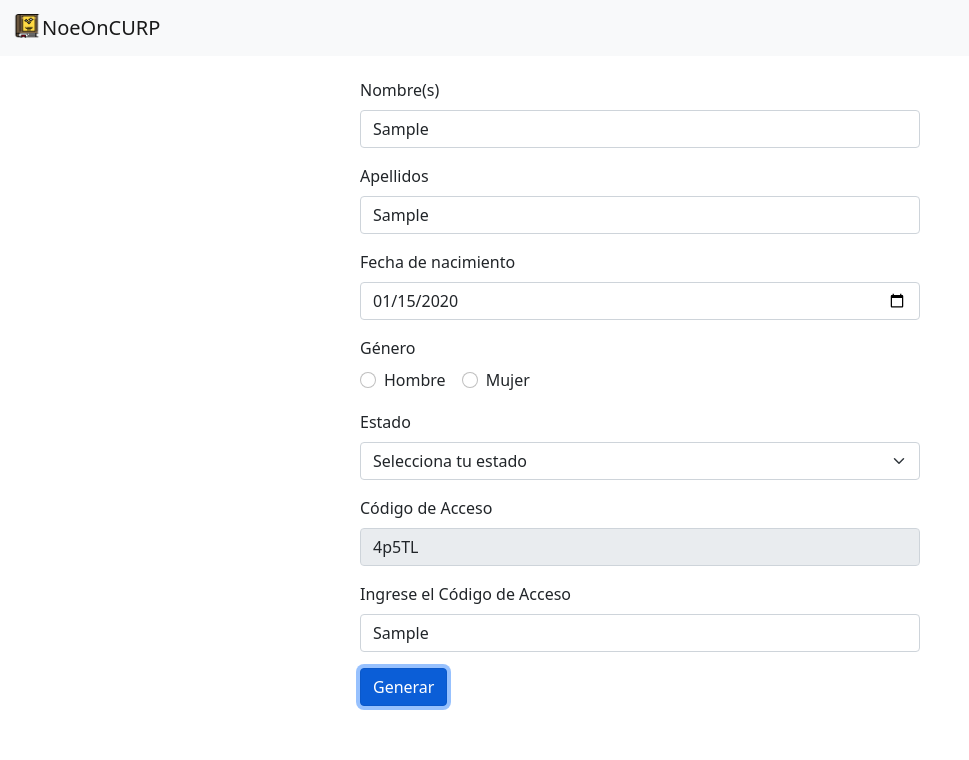
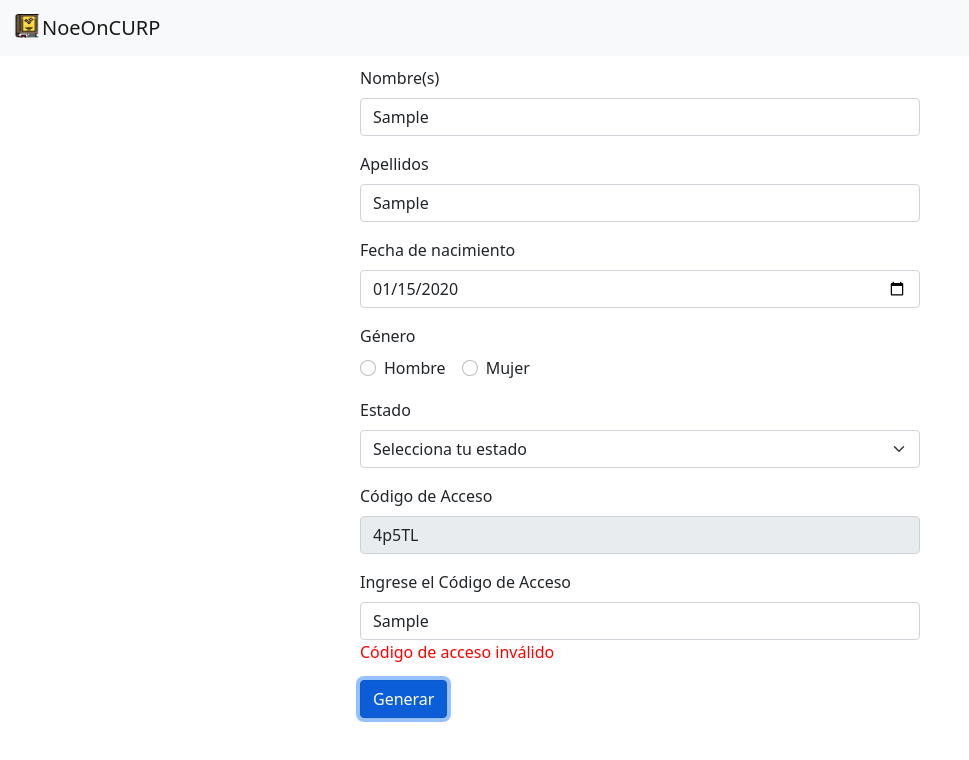
Before and after one commit to NoeOnDev/Generate-CURP-MX, a React (Vite) app: page / in a window 1280 px wide. Both pictures are taken after typing "Sample", "Sample", "2020-01-15", "Sample" into the empty fields and a click on the button "Generar". Shown: the top 760 px of the page, without its empty margins (0-969 px from the left). Built offline with nearby package versions, Linux system fonts and the light colour scheme.

Commit message:
Agregados estilos para mostrar mensajes de error y éxito en el formulario de generación de CURP

```diff
--- a/src/assets/styles/generateForm.module.css
+++ b/src/assets/styles/generateForm.module.css
@@ -30,3 +30,7 @@ body {
 .curp {
     color: green;
 }
+
+.error {
+    color: red;
+}
--- a/src/components/generateFORM.jsx
+++ b/src/components/generateFORM.jsx
@@ -91,9 +91,8 @@ function GenerateCurpForm() {
         if (isValidCode) {
             const curpData = generateCurp(formData);
             setCurp(curpData);
+        } else {
             setShowMessage(true);
-        } else {
-            alert('Por favor, ingrese un código de acceso válido.');
         }
     };
 
@@ -202,7 +201,7 @@ function GenerateCurpForm() {
                     <div className="mb-3">
                         <label htmlFor="inputCode" className="form-label">Ingrese el Código de Acceso</label>
                         <input type="text" className="form-control" id="inputCode" value={inputCode} onChange={handleCodeChange} />
-                        {showMessage && (isValidCode ? <p>Código de acceso válido</p> : <p>Código de acceso inválido</p>)}
+                        {showMessage && (isValidCode ? <p className={styles.curp}>Código de acceso válido</p> : <p className={styles.error}>Código de acceso inválido</p>)}
                     </div>
                     <button type="submit" className="btn btn-primary">Generar</button>
                     <div className={styles.spacer}>
```
